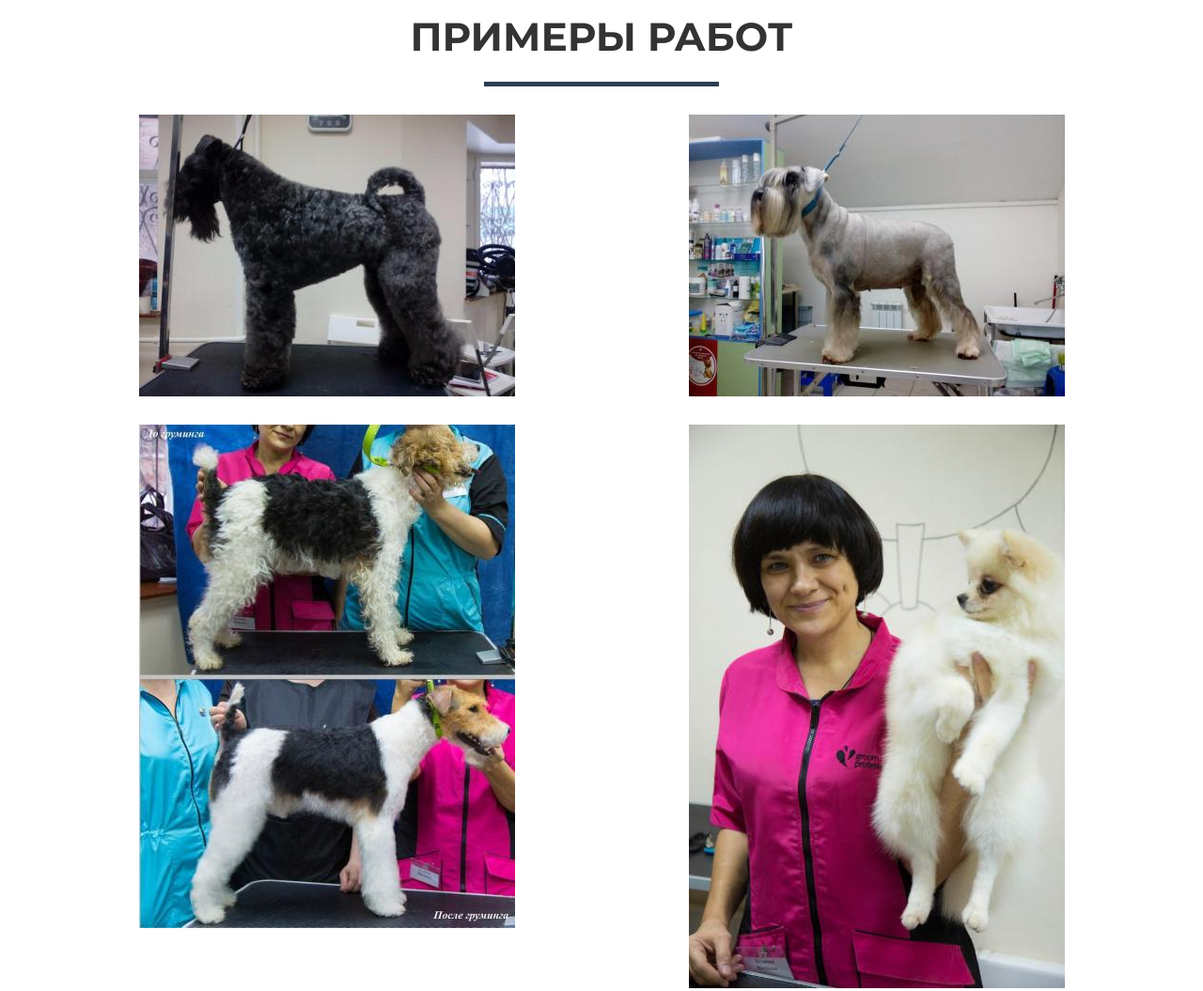
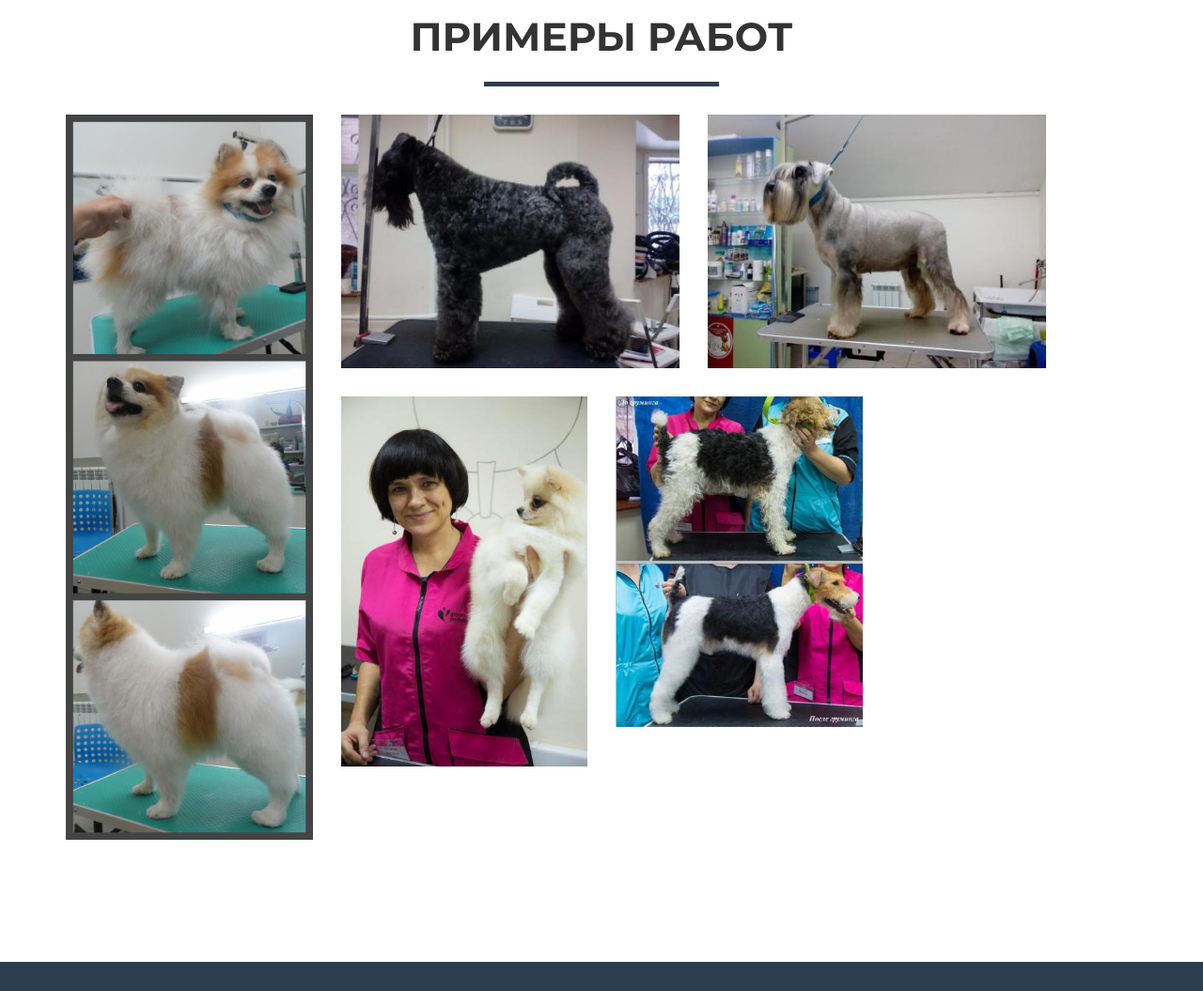
Before and after one commit to sabudaye/gruming73, a plain HTML site: page index.html in a window 1280 px wide. Shown: the part 3440-4495 px from the top of the page at 94% size. Drawn offline with nearby package versions, Linux system fonts and the light colour scheme.

Commit message:
Added shpiz prtfolio item

```diff
--- a/index.html
+++ b/index.html
@@ -147,24 +147,29 @@
                 </div>
             </div>
             <div class="row">
-                <div class="col-sm-6 portfolio-item">
+                <div class="col-sm-3 portfolio-item">
+                    <a href="#portfolio" class="portfolio-link">
+                        <img src="images/shpiz.jpg" class="img-responsive" alt="shpiz">
+                    </a>
+                </div>
+                <div class="col-sm-4 portfolio-item">
                     <a href="#portfolio" class="portfolio-link">
                         <img src="images/1.jpg" class="img-responsive" alt="1">
                     </a>
                 </div>
-                <div class="col-sm-6 portfolio-item">
+                <div class="col-sm-4 portfolio-item">
                     <a href="#portfolio" class="portfolio-link">
                         <img src="images/3.jpg" class="img-responsive" alt="3">
                     </a>
                 </div>
-                <div class="col-sm-6 portfolio-item">
+                <div class="col-sm-3 portfolio-item">
+                    <a href="#portfolio" class="portfolio-link">
+                        <img src="images/6.jpg" class="img-responsive" alt="6">
+                    </a>
+                </div>
+                <div class="col-sm-3 portfolio-item">
                     <a href="#portfolio" class="portfolio-link">
                         <img src="images/2.jpg" class="img-responsive" alt="2">
-                    </a>
-                </div>
-                <div class="col-sm-6 portfolio-item">
-                    <a href="#portfolio" class="portfolio-link">
-                        <img src="images/6.jpg" class="img-responsive" alt="6">
                     </a>
                 </div>
             </div>
```
Also changed, not shown: images/shpiz.jpg (added).
